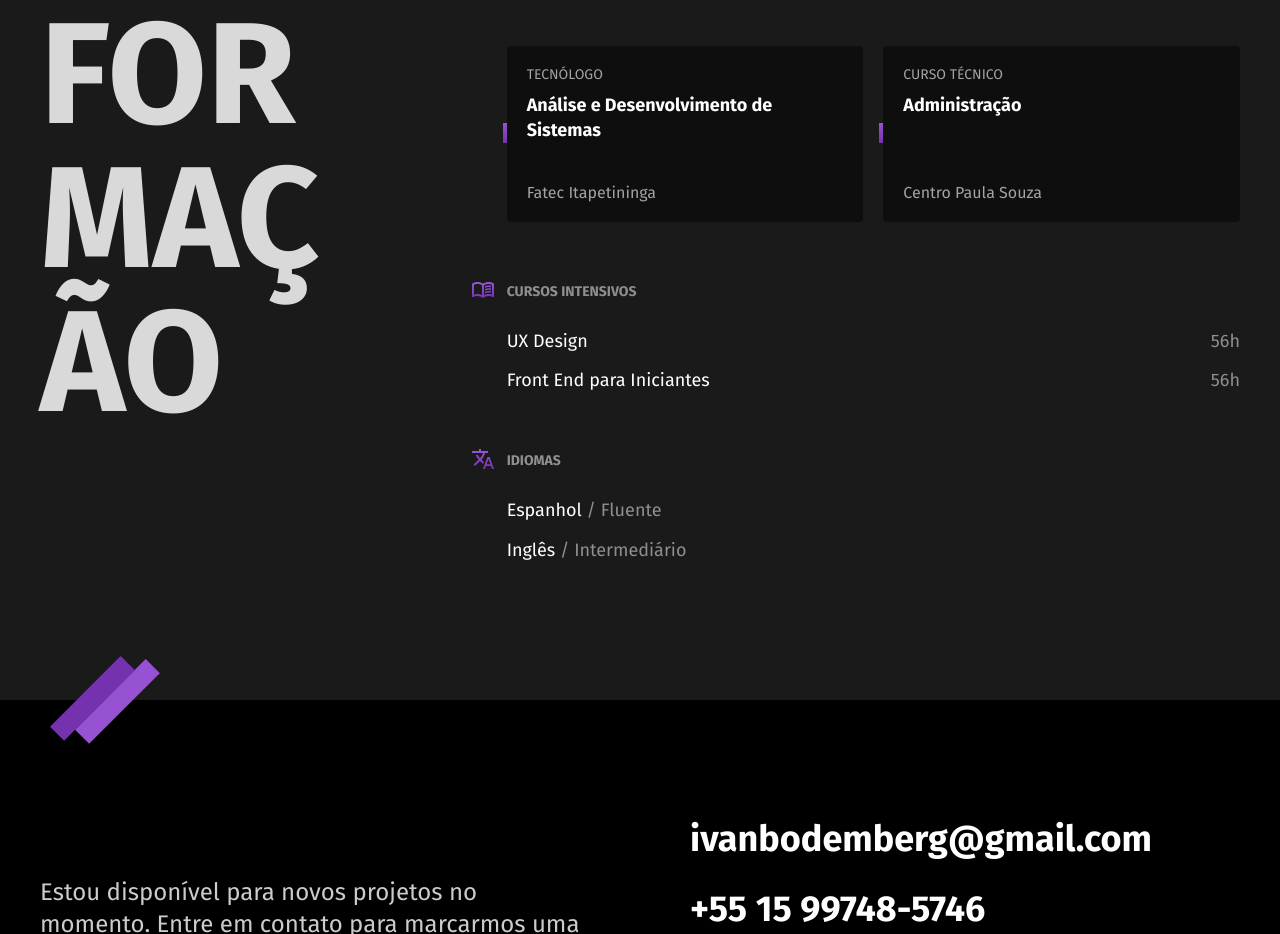
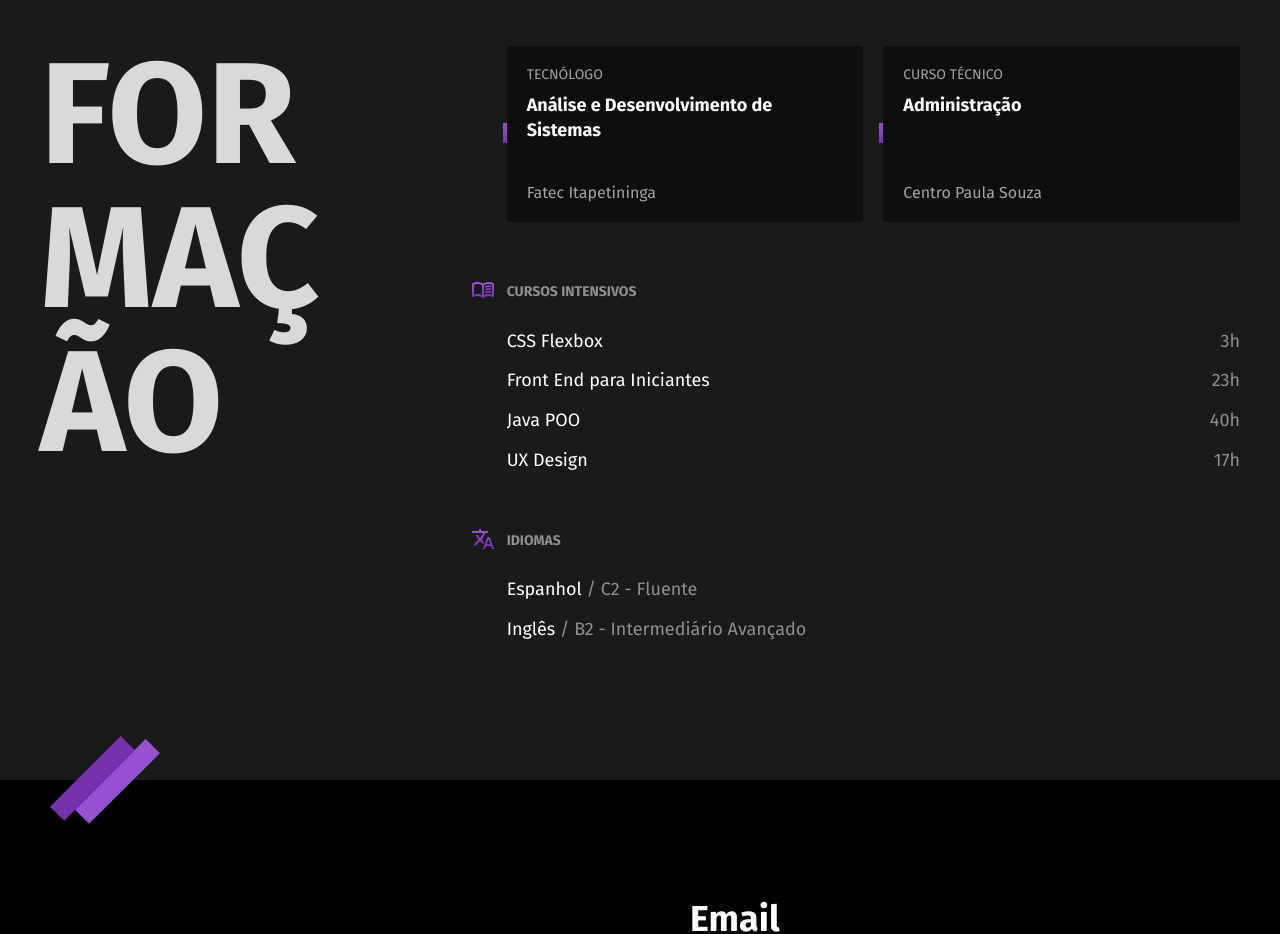
Before and after one commit to ivanbap/ivanbap.github.io, a plain HTML site: page index.html in a window 1280 px wide. Shown: the part 1866-2800 px from the top of the page. Drawn offline with Linux system fonts and the light colour scheme.

Commit message:
att informações pessoais

```diff
--- a/css/experiencia.css
+++ b/css/experiencia.css
@@ -4,7 +4,7 @@
     margin: 0 auto;
     display: grid;
     grid-template-columns: 1fr 2fr;
-    gap: 100px;
+    gap: 200px;
     align-items: center;
 }
 
--- a/css/global.css
+++ b/css/global.css
@@ -12,6 +12,9 @@ ul {
     margin: 0px;
     padding: 0px;
     list-style: none;
+}
+a{
+    text-decoration: none;
 }
 
 img {
--- a/index.html
+++ b/index.html
@@ -106,16 +106,18 @@
                     <div class="cursos">
                         <h3>Cursos Intensivos</h3>
                         <ul>
-                            <li>UX Design <span>56h</span></li>
-                            <li>Front End para Iniciantes <span>56h</span></li>
+                            <li>CSS Flexbox<span>3h</span></li>
+                            <li>Front End para Iniciantes<span>23h</span></li>
+                            <li>Java POO<span>40h</span></li>
+                            <li>UX Design <span>17h</span></li>
                         </ul>
                     </div>
 
                     <div class="idiomas">
                         <h3>Idiomas</h3>
                         <ul>
-                            <li>Espanhol <span> / Fluente</span></li>
-                            <li>Inglês <span> / Intermediário</span></li>
+                            <li>Espanhol <span> / C2 - Fluente</span></li>
+                            <li>Inglês <span> / B2 - Intermediário Avançado</span></li>
                         </ul>
                     </div>
                 </div>
@@ -129,9 +131,10 @@
                 Estou disponível para novos projetos no momento. Entre em contato para marcarmos uma conversa 👋.
             </p>
             <ul class="footer-contato">
-                <li>ivanbodemberg@gmail.com</li>
-                <li>+55 15 99748-5746</li>
-                <li><a href="https://www.instagram.com/ivan_espanha/">@ivan_espanha</a></li>
+                <li><a href="mailto:ivanbodemberg@gmail.com">Email</a></li>
+                <li><a href="https://www.linkedin.com/in/ivanbaptistella/" target="_blank">Linkedin</a></li>
+                <li><a href="https://wa.me/5515997485746?text=Olá Ivan, estou interessado em seu trabalho." target="_blank">+55 15 99748-5746</a></li>
+                <li><a href="https://www.instagram.com/ivan_espanha/" target="_blank">@ivan_espanha</a></li>
             </ul>
             <p class="footer-copy">Todos os direitos reservados.</p>
         </div>
```
